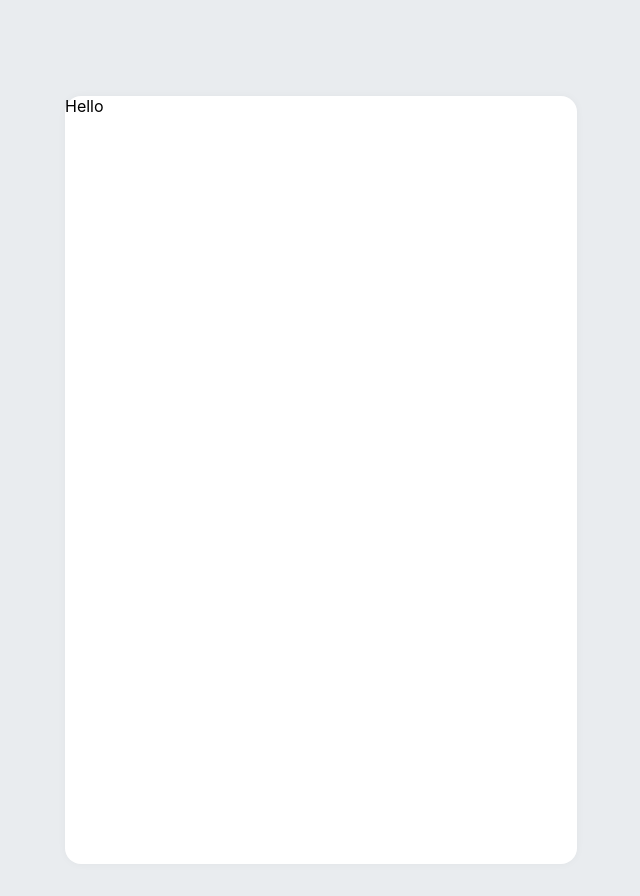
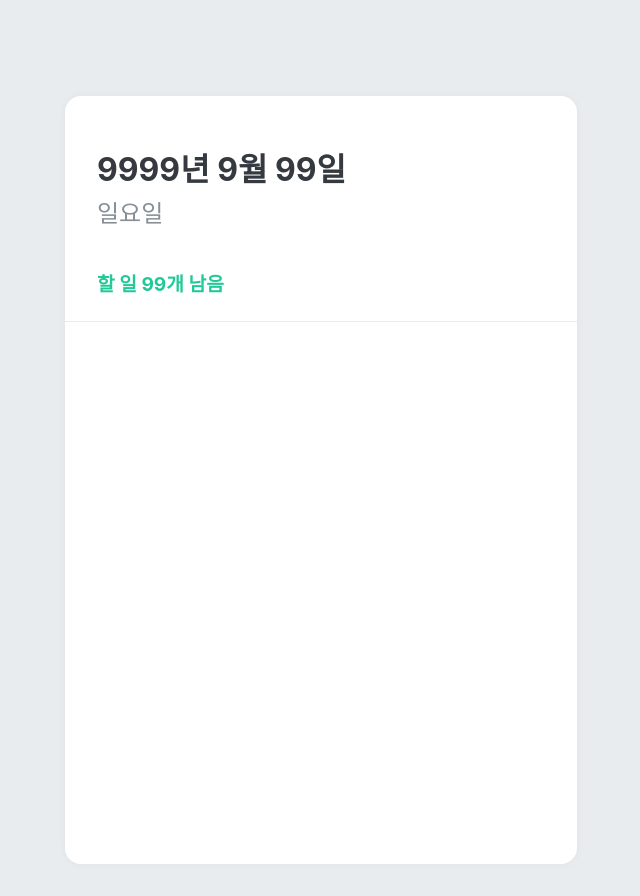
Before and after one commit to redledog/to-do-list, a React (Create React App) app: page / in a window 1280 px wide. Shown: the whole page, without its empty margins (319-959 px from the left). Built offline with nearby package versions, Linux system fonts and the light colour scheme.

Commit message:
TodoHead js 및 scss 작성

```diff
--- a/src/App.js
+++ b/src/App.js
@@ -1,12 +1,15 @@
 import React from 'react';
 import TodoTemplate from './components/TodoTemplate';
+import TodoHead from './components/TodoHead';
 
 import './App.scss';
 
 function App() {
   return (
     <div className="App">
-      <TodoTemplate>Hello</TodoTemplate>
+      <TodoTemplate>
+        <TodoHead />
+      </TodoTemplate>
     </div>
   );
 }
--- a/src/components/TodoHead.js
+++ b/src/components/TodoHead.js
@@ -1 +1,15 @@
 // 오늘 날짜와 요일을 표시하고 남은 할일 갯수 표시
+import React from 'react';
+import './TodoHead.scss';
+
+function TodoHead() {
+    return (
+        <div className="TodoHead">
+            <h1>9999년 9월 99일</h1>
+            <div className="day">일요일</div>
+            <div className="tasks-left">할 일 99개 남음</div>
+        </div>
+    );
+}
+
+export default TodoHead;
--- /dev/null
+++ b/src/components/TodoHead.scss
@@ -0,0 +1,30 @@
+@import '../ColorList.scss';
+
+.TodoHead {
+    padding: {
+        top: 48px;
+        left: 32px;
+        right: 32px;
+        bottom: 24px;
+    }
+    border: {
+        bottom: 1px solid $gray2;
+    }
+
+    h1 {
+        margin: 0;
+        font-size: 2rem;
+        color: $gray8;
+    }
+    .day {
+        margin-top: 4px;
+        color: $gray6;
+        font-size: 1.5rem;
+    }
+    .tasks-left {
+        color: $teal5;
+        font-size: 1.2rem;
+        margin-top: 40px;
+        font-weight: bold;
+    }
+}
```
